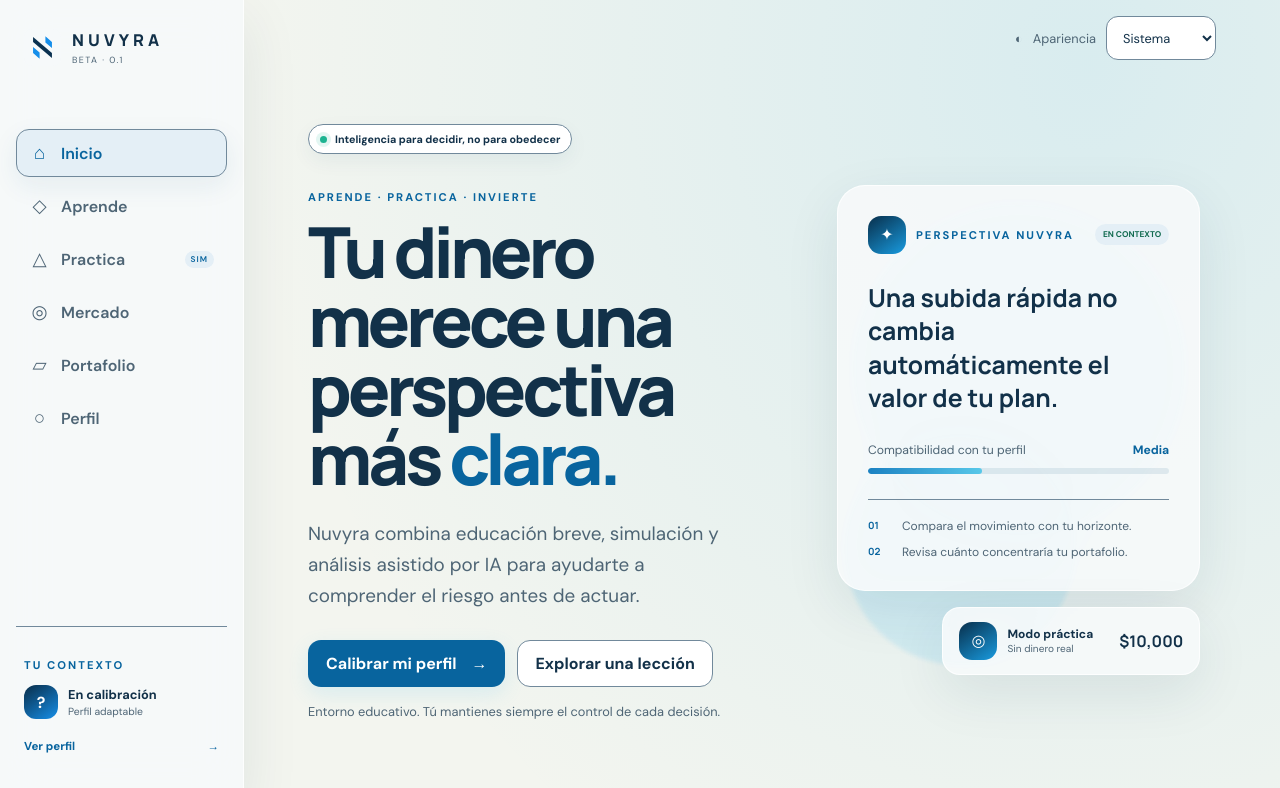
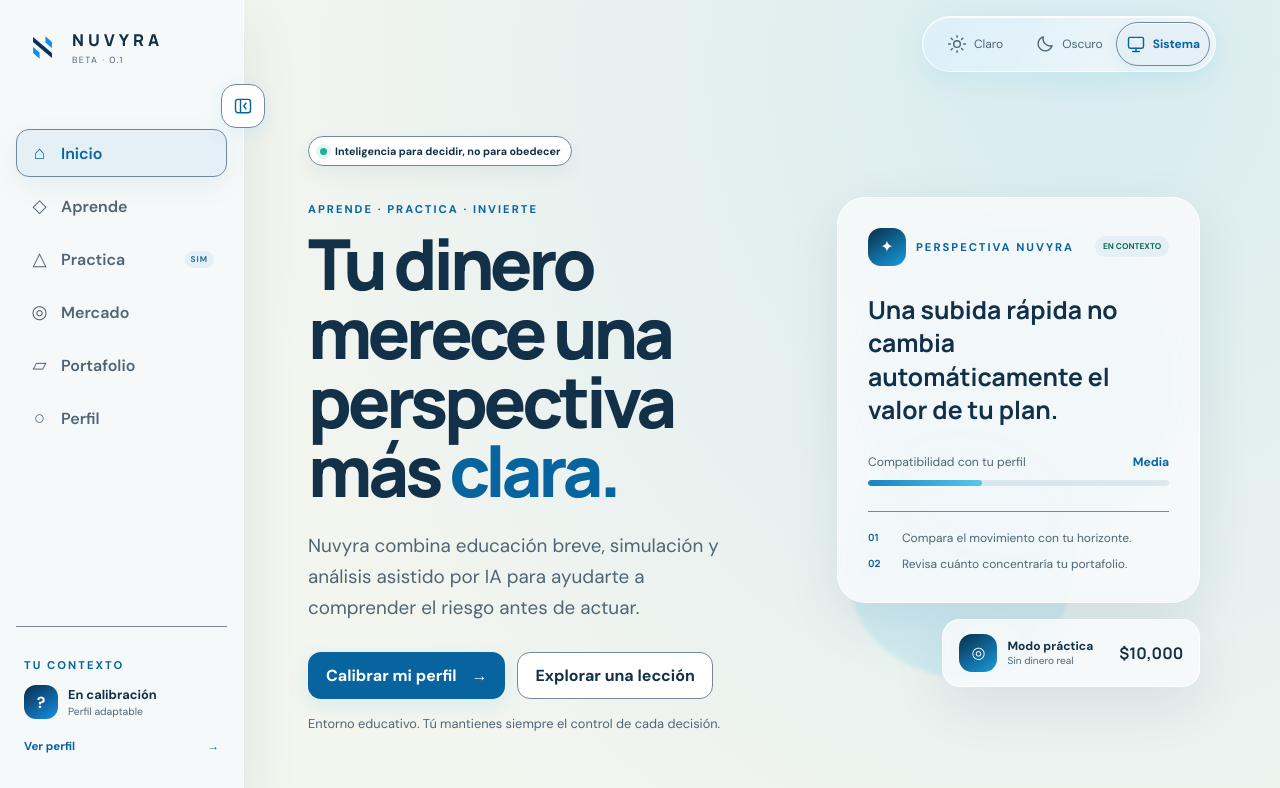
Before and after one commit to Kaysito/Nuvyra-VyraAI, a React (Vite) app in the folder apps/web/: page / in a window 1280 px wide. Shown: the top 788 px of the page. Built offline with nearby package versions, Linux system fonts and the light colour scheme.

Commit message:
feat(web): add collapsible sidebar and glass theme switch

```diff
--- a/apps/web/src/components/AppShell.tsx
+++ b/apps/web/src/components/AppShell.tsx
@@ -1,4 +1,4 @@
-import { useEffect, useRef, type ReactNode } from "react";
+import { useEffect, useRef, useState, type ReactNode } from "react";
 import { ThemeControl } from "./ThemeControl";
 
 export type Page = "Inicio" | "Pulso" | "Aprende" | "Practica" | "Mercado" | "Portafolio" | "Perfil";
@@ -12,6 +12,14 @@
   page: Page; onNavigate: (page: Page) => void;
   profile: { experience: string }; children: ReactNode;
 }) {
+  const [collapsed, setCollapsed] = useState(() => {
+    try { return localStorage.getItem("nuvyra.sidebar") === "collapsed"; } catch { return false; }
+  });
+  const toggleSidebar = () => {
+    const next = !collapsed;
+    setCollapsed(next);
+    try { localStorage.setItem("nuvyra.sidebar", next ? "collapsed" : "expanded"); } catch { /* Session-only preference. */ }
+  };
   const main = useRef<HTMLElement>(null);
   const previousPage = useRef(page);
   useEffect(() => {
@@ -22,17 +30,25 @@
     document.title = `${page} · Nuvyra`;
   }, [page]);
 
-  return <div className="app-shell">
+  return <div className={`app-shell${collapsed ? " sidebar-collapsed" : ""}`}>
     <a className="skip-link" href="#main-content">Saltar al contenido</a>
     <aside className="sidebar glass-sidebar">
+      <button className="sidebar-toggle" onClick={toggleSidebar} aria-expanded={!collapsed}
+        aria-controls="desktop-navigation" aria-label={collapsed ? "Expandir panel lateral" : "Plegar panel lateral"}
+        title={collapsed ? "Expandir panel lateral" : "Plegar panel lateral"}>
+        <svg viewBox="0 0 24 24" fill="none" stroke="currentColor" strokeWidth="1.7" aria-hidden="true">
+          <rect x="3" y="4" width="18" height="16" rx="3" /><path d="M9 4v16m7-12-3 4 3 4" />
+        </svg>
+      </button>
       <button className="brand-button" onClick={() => onNavigate("Inicio")} aria-label="Nuvyra, inicio">
         <img src="/brand/nuvyra-mark.svg" alt="" />
         <span><b>NUVYRA</b><small>BETA · 0.1</small></span>
       </button>
-      <nav aria-label="Navegación principal">
+      <nav id="desktop-navigation" aria-label="Navegación principal">
         {navigation.map(item => <button key={item.label} aria-current={page === item.label ? "page" : undefined}
+          aria-label={item.label} title={collapsed ? item.label : undefined}
           className={page === item.label ? "active" : ""} onClick={() => onNavigate(item.label)}>
-          <span className="nav-icon" aria-hidden="true">{item.icon}</span>{item.label}
+          <span className="nav-icon" aria-hidden="true">{item.icon}</span><span className="nav-label">{item.label}</span>
           {item.label === "Practica" && <small>SIM</small>}
         </button>)}
       </nav>
--- a/apps/web/src/components/ThemeControl.tsx
+++ b/apps/web/src/components/ThemeControl.tsx
@@ -26,10 +26,20 @@
     return () => query.removeEventListener("change", apply);
   }, [theme]);
 
-  return <label className="theme-control">
-    <span aria-hidden="true">◐</span><span>Apariencia</span>
-    <select value={theme} onChange={event => setTheme(event.target.value as Theme)}>
-      <option value="system">Sistema</option><option value="light">Claro</option><option value="dark">Oscuro</option>
-    </select>
-  </label>;
+  const options = [
+    { value: "light", label: "Claro" },
+    { value: "dark", label: "Oscuro" },
+    { value: "system", label: "Sistema" },
+  ] as const;
+  return <div className="theme-switch" role="group" aria-label="Apariencia">
+    <span className="theme-slider" aria-hidden="true" style={{ transform: `translateX(${options.findIndex(option => option.value === theme) * 100}%)` }} />
+    {options.map(option => <button key={option.value} className="theme-option"
+      aria-pressed={theme === option.value} onClick={() => setTheme(option.value)} title={`Tema ${option.label.toLowerCase()}`}>
+      <svg viewBox="0 0 24 24" fill="none" stroke="currentColor" strokeWidth="1.7" strokeLinecap="round" strokeLinejoin="round" aria-hidden="true">
+        {option.value === "light" ? <><circle cx="12" cy="12" r="4" /><path d="M12 2v2m0 16v2M2 12h2m16 0h2M5 5l1.5 1.5m11 11L19 19M5 19l1.5-1.5m11-11L19 5" /></>
+          : option.value === "dark" ? <path d="M20.5 14A8.5 8.5 0 0 1 10 3.5 8.5 8.5 0 1 0 20.5 14Z" />
+          : <><rect x="3" y="4" width="18" height="13" rx="2" /><path d="M8 21h8m-4-4v4" /></>}
+      </svg><span>{option.label}</span>
+    </button>)}
+  </div>;
 }
--- a/apps/web/src/themes.css
+++ b/apps/web/src/themes.css
@@ -43,8 +43,44 @@
 body { min-width: 0; color: var(--ink); background: radial-gradient(ellipse at 85% 5%, var(--ambient), transparent 55%), var(--canvas); }
 .glass-sidebar, .glass-card { background: var(--glass); border-color: var(--edge); box-shadow: var(--shadow); }
 .appearance-bar { display: flex; justify-content: flex-end; padding: 16px clamp(18px, 5vw, 72px) 0; }
-.theme-control { display: flex; align-items: center; gap: 10px; color: var(--muted); font-size: .8rem; }
-.theme-control select { font: inherit; background: var(--glass-strong); color: var(--ink); border: 1px solid var(--line); border-radius: 12px; min-height: 44px; padding: 8px 28px 8px 12px; cursor: pointer; }
+.theme-switch {
+  position: relative; isolation: isolate; display: grid; grid-template-columns: repeat(3, 1fr);
+  width: 294px; max-width: 100%; padding: 5px; border-radius: 999px;
+  background: linear-gradient(120deg, var(--ambient), transparent), var(--glass);
+  border: 1px solid var(--edge); box-shadow: inset 0 1px 0 var(--edge), 0 8px 28px var(--ambient);
+  backdrop-filter: blur(22px); -webkit-backdrop-filter: blur(22px);
+}
+.theme-slider {
+  position: absolute; z-index: -1; left: 5px; top: 5px; bottom: 5px; width: calc((100% - 10px) / 3);
+  border-radius: 999px; background: var(--soft); border: 1px solid var(--line);
+  box-shadow: inset 0 1px 0 var(--edge), 0 3px 12px var(--ambient);
+  transition: transform 220ms cubic-bezier(.2,.8,.2,1);
+}
+.theme-option { display: flex; align-items: center; justify-content: center; gap: 7px; padding: 8px;
+  border: 0; border-radius: 999px; background: transparent; color: var(--muted); font-size: .75rem; cursor: pointer; }
+.theme-option[aria-pressed="true"] { color: var(--accent); font-weight: 700; }
+.theme-option svg, .sidebar-toggle svg { width: 20px; height: 20px; flex-shrink: 0; }
+.theme-option svg { transition: transform 220ms ease-out; }
+.theme-option:hover svg { transform: rotate(-12deg); }
+.sidebar-toggle { display: grid; place-items: center; position: absolute; right: -22px; top: 84px;
+  width: 44px; height: 44px; border: 1px solid var(--line); border-radius: 15px; cursor: pointer;
+  color: var(--accent); background: var(--glass-strong); box-shadow: 0 5px 20px var(--ambient); }
+.app-shell { transition: grid-template-columns 220ms cubic-bezier(.2,.8,.2,1); }
+.sidebar { min-width: 0; }
+.sidebar-collapsed { grid-template-columns: 84px minmax(0, 1fr); }
+.sidebar-collapsed .sidebar { padding-inline: 12px; }
+.sidebar-collapsed .sidebar .brand-button { padding-inline: 9px; }
+.sidebar-collapsed .sidebar .brand-button > span,
+.sidebar-collapsed .nav-label, .sidebar-collapsed .sidebar nav button small,
+.sidebar-collapsed .sidebar-context { display: none; }
+.sidebar-collapsed .sidebar nav button { justify-content: center; padding-inline: 8px; }
+.sidebar-collapsed .sidebar-toggle svg { transform: rotate(180deg); }
+.sidebar-collapsed .sidebar nav button { position: relative; }
+.sidebar-collapsed .sidebar nav button:is(:hover, :focus-visible)::after {
+  content: attr(aria-label); position: absolute; left: calc(100% + 12px); top: 0;
+  padding: 12px 16px; border: 1px solid var(--line); border-radius: 12px;
+  background: var(--glass-strong); color: var(--ink); box-shadow: var(--shadow); white-space: nowrap; pointer-events: none;
+}
 .skip-link { position: fixed; top: 12px; left: 12px; z-index: 200; transform: translateY(-160%); padding: 14px; border-radius: 10px; background: var(--glass-strong); color: var(--ink); }
 .skip-link:focus { transform: none; }
 button:focus-visible, a:focus-visible, select:focus-visible { outline: 3px solid var(--focus); outline-offset: 4px; }
@@ -127,7 +163,7 @@
   .decision-toast { bottom: calc(90px + env(safe-area-inset-bottom)); }
 }
 @media (prefers-reduced-transparency: reduce) {
-  .glass-card, .glass-sidebar { background: var(--surface); backdrop-filter: none; -webkit-backdrop-filter: none; }
+  .glass-card, .glass-sidebar, .theme-switch { background: var(--surface); backdrop-filter: none; -webkit-backdrop-filter: none; }
 }
 @supports not (backdrop-filter: blur(1px)) {
   .glass-card, .glass-sidebar { background: var(--surface); }
@@ -135,6 +171,7 @@
 @media (prefers-reduced-motion: reduce) {
   *, *::before, *::after { animation: none !important; transition: none !important; scroll-behavior: auto !important; }
   .button:hover:not(:disabled), .answer-grid button:hover { transform: none; }
+  .theme-option:hover svg { transform: none; }
 }
 @media (forced-colors: active) {
   .glass-card, .glass-sidebar, .button, .row-action { border: 1px solid CanvasText; }
```
Also changed, not shown: 1 other file (tests, documents, lock files or other folders).
